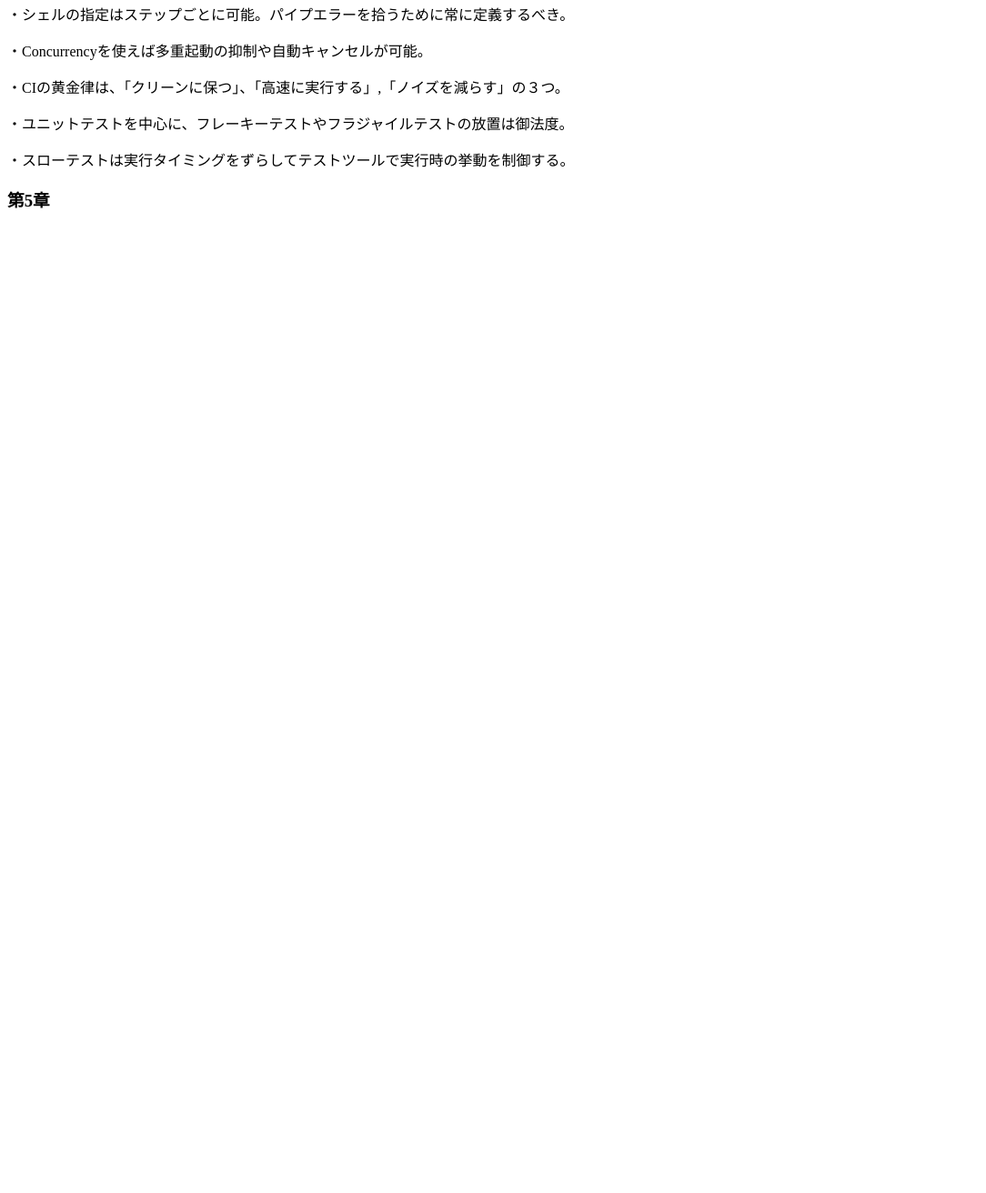
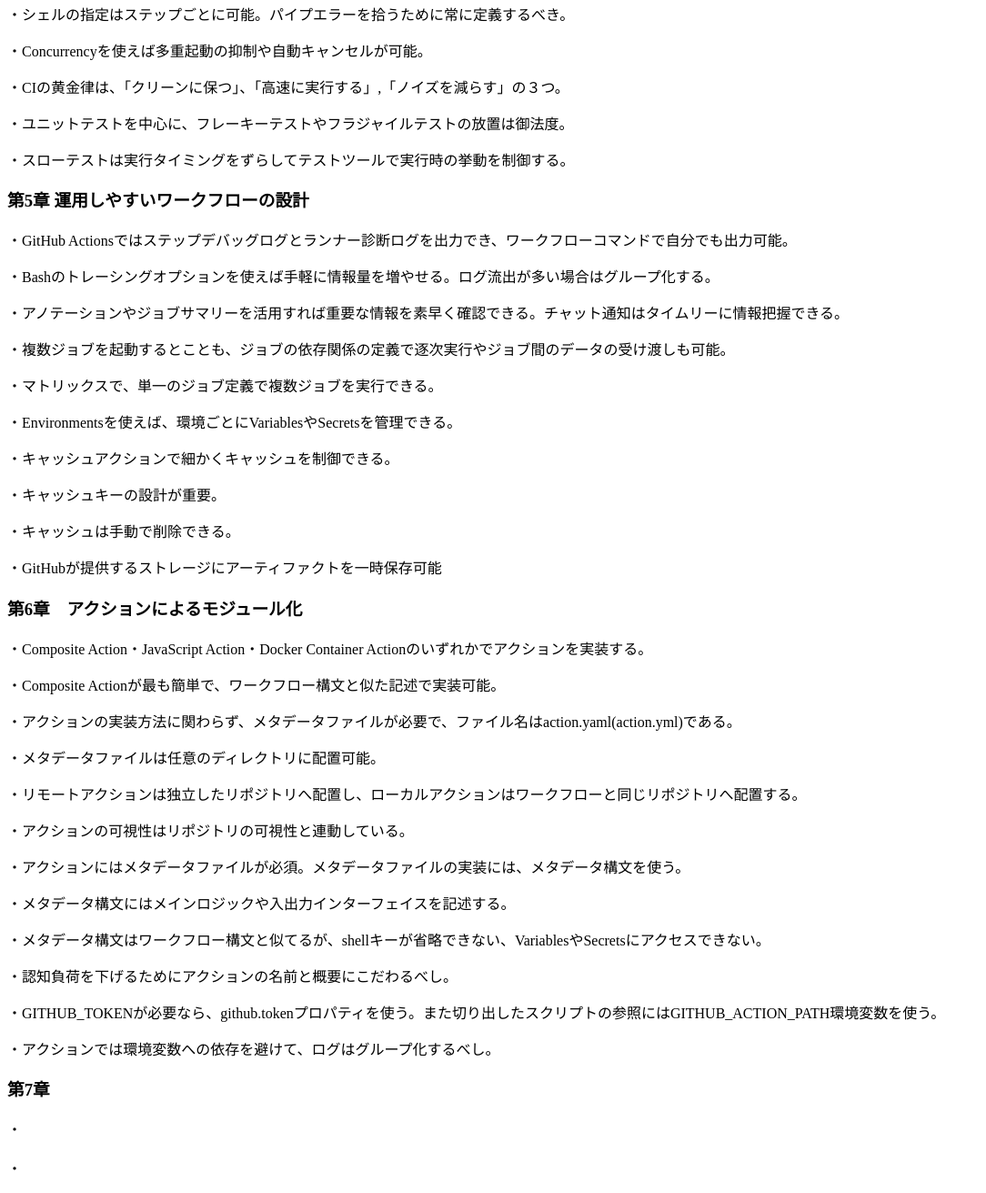
Before and after one commit to uchiyama886/my-repo, a plain HTML site: page index.html in a window 1280 px wide. Shown: the part 1193-2504 px from the top of the page at 91% size, without its empty margins (0-1084 px from the left). Before the commit the page ends 1444 px from the top, so only its background shows below. Drawn offline with Linux system fonts and the light colour scheme.

```diff
--- a/index.html
+++ b/index.html
@@ -1,9 +1,11 @@
 <!DOCTYPE html>
 <html lang="ja">
+
 <head>
     <title>GitHub CI/CD実践ガイド</title>
     <meta charset="utf-8">
 </head>
+
 <body>
     <header>
         <p>「GitHub CI/CD実践ガイド」の中で出てきた知識類をまとめたものです。</p>
@@ -17,7 +19,7 @@
             <p>・CDは継続的デリバリーであり、いつでも安全にリリースできる状態を保ってソフトウェアを繰り返し改善する。</p>
             <p>・CI/CDによってソフトウェア開発のビルド、テスト、リリースまでの流れを自動化することができる。</p>
         </div>
-            <div id="Section1">
+        <div id="Section2">
             <h3>第2章 GitHub Actionsについて</h3>
             <p>・ワークフロー単位でタスクを自動化する。</p>
             <p>・ワークフローファイルは「.yml」,「.yaml」拡張子を使う。</p>
@@ -25,18 +27,19 @@
             <p>・GitHub Actionsはワークフロー、ジョブ、ステップなどから構成され、イベントをトリガーに指定したランナーで起動する。またステップではシェルコマンドやアクショを実行できる。</p>
             <p>・アクションは再利用可能コンポーネントでGitHub Marketplace は検索に便利、Verified Creatorsは選択時の判断材料になる。</p>
         </div>
-            <div id="Section1">
+        <div id="Section3">
             <h3>第3章 GitHub Actionsの基本記法</h3>
             <p>・コンテキストやデフォルト環境変数からワークフロー実行時の情報などから取得可能。コンテキストの参照は中間環境変数を使うと便利。</p>
             <p>・ワークフロー間で共有する値はVariablesやSecretsで管理する。Secretsは暗号化されて、ログもマスクされる。</p>
             <p>・${{ <expression> }}といった記述を式と呼び、ワークフロー実行時に評価される。式ではリテラルや演算子、関数が利用でき、関数では文字列比較やJSON操作などが可能である。</p>
             <p>・条件分岐も可能で、エラー発生時の挙動も記述できる。</p>
-                <p>・ステップ間でデータ共有をするにはGITHUB_OUTPUT環境変数やGITHUB_ENV環境変数を使う。前者はステップidを設定することで依存関係がわかりやすく、後者はステップidを設定する必要がないがグローバル変数になる、といった特徴がある。</p>
+            <p>・ステップ間でデータ共有をするにはGITHUB_OUTPUT環境変数やGITHUB_ENV環境変数を使う。前者はステップidを設定することで依存関係がわかりやすく、後者はステップidを設定する必要がないがグローバル変数になる、といった特徴がある。
+            </p>
             <p>・GitHub APIはcurlコマンドなどのプログラムからプルリクエストへのコメントやラベル付与を、ワークフローで実行できる機能で、GITHUB_TOKENによる認証が必要。</p>
             <p>・GITHUB_TOKENはワークフロー実行時に発行され、アクセスを許可するリソースや操作はパーミッションで定義するが、自リポジトリ以外にはアクセスできない。</p>
             <p>・スターターワークフローには、便利なリファレンスが提供されている。</p>
         </div>
-            <div id="Section1">
+        <div id="Section4">
             <h3>第4章 CIの実践</h3>
             <p>・CIはプルリクエスト時に実行されることが多い。</p>
             <p>・テストワークフローの基本は、チェックアウト→言語セットアップ→テストの順。</p>
@@ -49,9 +52,45 @@
             <p>・ユニットテストを中心に、フレーキーテストやフラジャイルテストの放置は御法度。</p>
             <p>・スローテストは実行タイミングをずらしてテストツールで実行時の挙動を制御する。</p>
         </div>
-            <div id="Section1">
-                <h3>第5章</h3>
+        <div id="Section5">
+            <h3>第5章 運用しやすいワークフローの設計</h3>
+            <p>・GitHub Actionsではステップデバッグログとランナー診断ログを出力でき、ワークフローコマンドで自分でも出力可能。</p>
+            <p>・Bashのトレーシングオプションを使えば手軽に情報量を増やせる。ログ流出が多い場合はグループ化する。</p>
+            <p>・アノテーションやジョブサマリーを活用すれば重要な情報を素早く確認できる。チャット通知はタイムリーに情報把握できる。</p>
+            </p>
+            <p>・複数ジョブを起動するとことも、ジョブの依存関係の定義で逐次実行やジョブ間のデータの受け渡しも可能。</p>
+            <p>・マトリックスで、単一のジョブ定義で複数ジョブを実行できる。</p>
+            <p>・Environmentsを使えば、環境ごとにVariablesやSecretsを管理できる。</p>
+            <p>・キャッシュアクションで細かくキャッシュを制御できる。</p>
+            <p>・キャッシュキーの設計が重要。</p>
+            <p>・キャッシュは手動で削除できる。</p>
+            <p>・GitHubが提供するストレージにアーティファクトを一時保存可能</p>
+        </div>
+        <div id="Section6">
+            <h3>第6章　アクションによるモジュール化</h3>
+            <p>・Composite Action・JavaScript Action・Docker Container Actionのいずれかでアクションを実装する。</p>
+            <p>・Composite Actionが最も簡単で、ワークフロー構文と似た記述で実装可能。</p>
+            <p>・アクションの実装方法に関わらず、メタデータファイルが必要で、ファイル名はaction.yaml(action.yml)である。</p>
+            <p>・メタデータファイルは任意のディレクトリに配置可能。</p>
+            <p>・リモートアクションは独立したリポジトリへ配置し、ローカルアクションはワークフローと同じリポジトリへ配置する。</p>
+            <p>・アクションの可視性はリポジトリの可視性と連動している。</p>
+            <p>・アクションにはメタデータファイルが必須。メタデータファイルの実装には、メタデータ構文を使う。</p>
+            <p>・メタデータ構文にはメインロジックや入出力インターフェイスを記述する。</p>
+            <p>・メタデータ構文はワークフロー構文と似てるが、shellキーが省略できない、VariablesやSecretsにアクセスできない。</p>
+            <p>・認知負荷を下げるためにアクションの名前と概要にこだわるべし。</p>
+            <p>・GITHUB_TOKENが必要なら、github.tokenプロパティを使う。また切り出したスクリプトの参照にはGITHUB_ACTION_PATH環境変数を使う。</p>
+            <p>・アクションでは環境変数への依存を避けて、ログはグループ化するべし。</p>
+        </div>
+        <div id="Section7">
+            <h3>第7章</h3>
+            <p>・</p>
+        </div>
+        <div id="Section8">
+            <h3></h3>
+            <p>・</p>
+        </div>
     </div>
     </div>
 </body>
+
 </html>
```
Also changed, not shown: 3 other files. Lines whose indentation alone changed are shown as unchanged.
